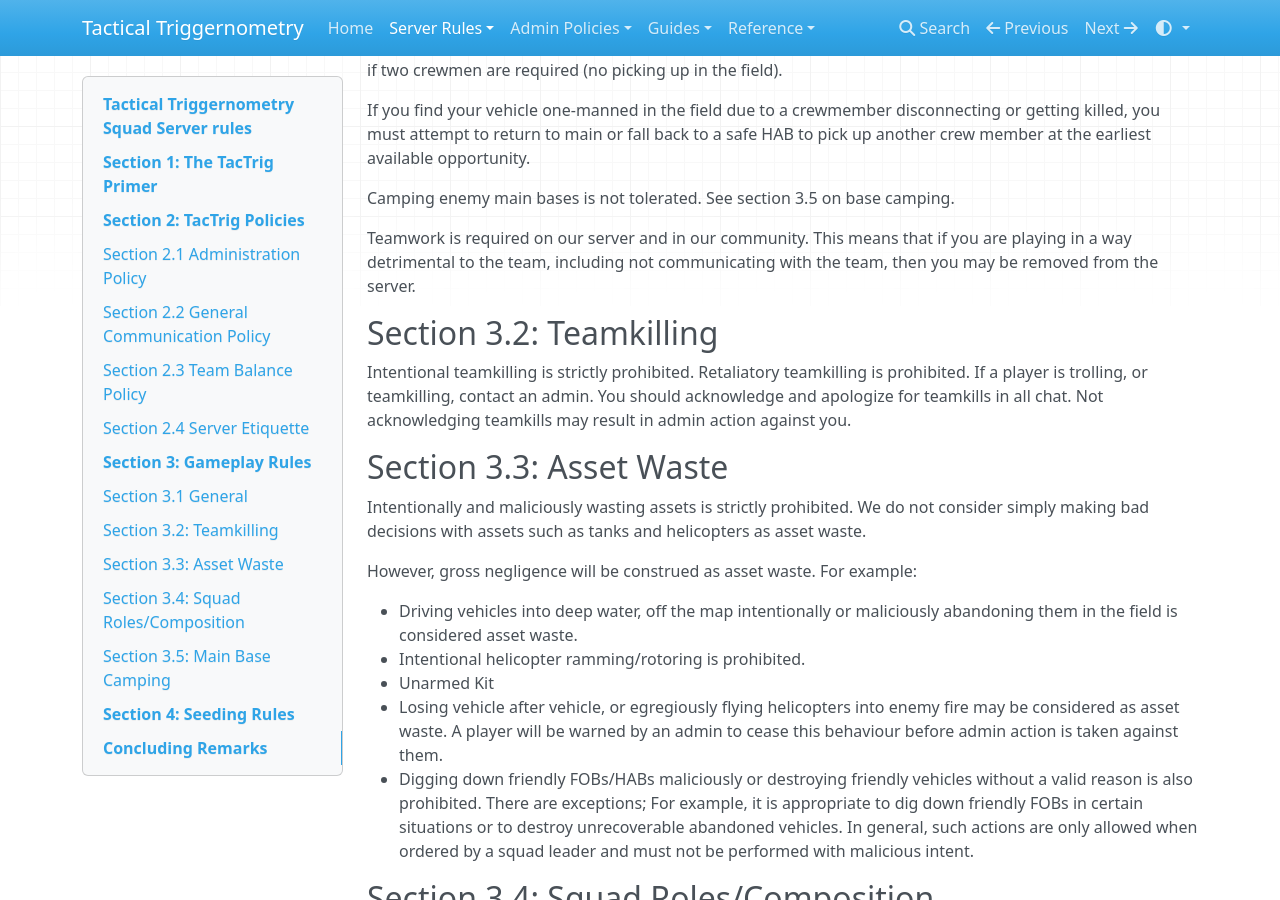
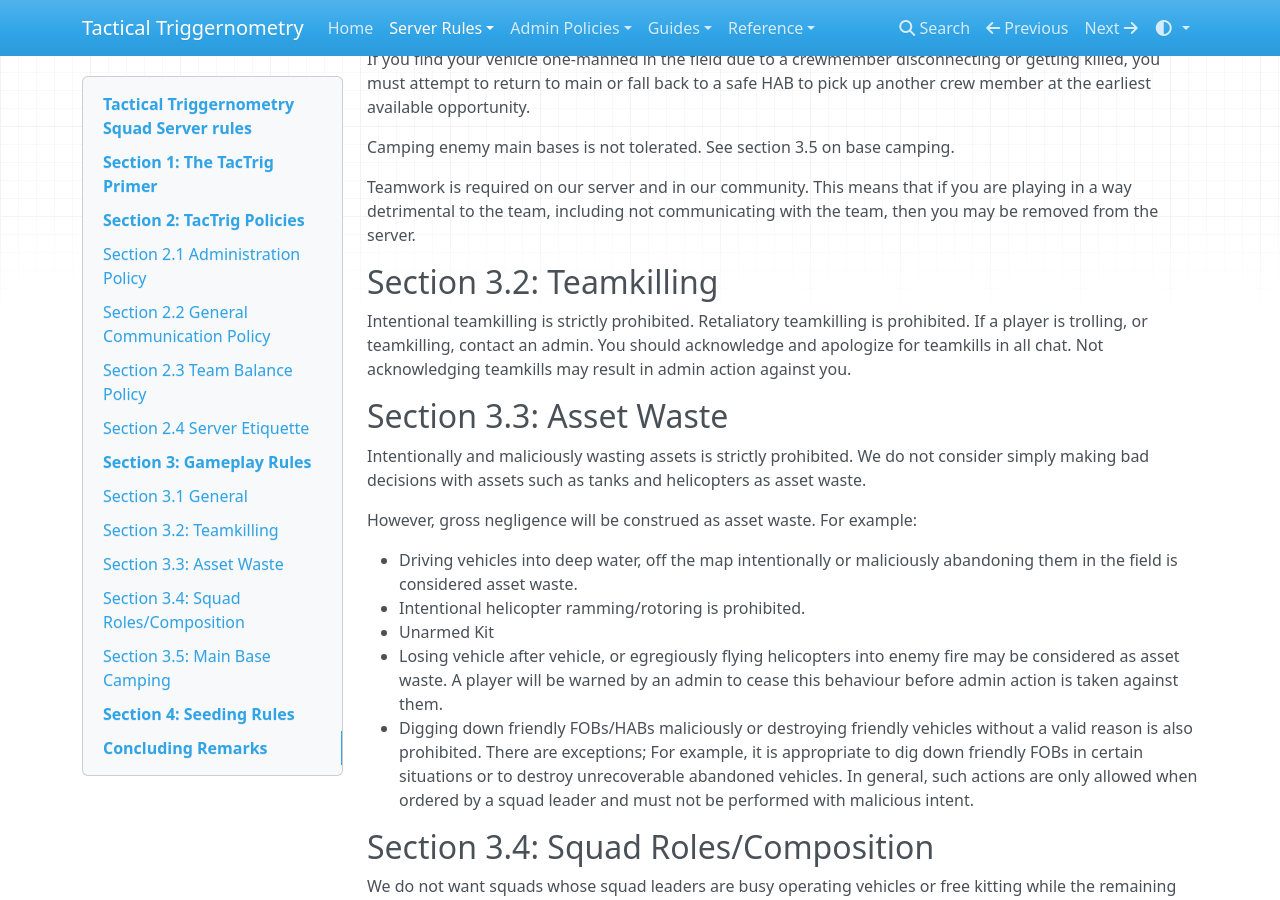
Before and after one commit to LonelyNinja/lonelyninja.github.io, an MkDocs documentation site: the page built from docs/server/server_rules.md, in a window 1280 px wide and 900 px high, scrolled down 2985 px. Built offline with MkDocs 1.6.1, drawn with Linux system fonts in a browser that asks for light colours; nearby versions of some CDN libraries; part of the change alters nothing that is shown.

```diff
--- a/docs/server/server_rules.md
+++ b/docs/server/server_rules.md
@@ -14,15 +14,12 @@ The TacTrig discord can be found here: https://www.discord.io/trig
 
 Enjoy the server? Want to skip the queue? Head over to discord to apply for whitelist!
 
----
-
 # Section 1: The TacTrig Primer
 
 At TacTrig, we do not merely have a set of rules (though, of course we have those), we have a primer. The primer is best viewed as a set of guiding principles. All our rules flow from our primer.
 
 If the administration team feels that a player, or a group of players is in consistent violation of this primer, we reserve the right to remove them from our community.
 
----
 
 # Section 2: TacTrig Policies
 
@@ -70,15 +67,13 @@ All players must join a squad. Unassigned players shall be considered AFK and ki
 
 Any discussion of tickets in all chat is strictly prohibited. At no point should anyone share ticket counts or any information that may be used to gain an advantage (e.g. location of FOBs, vehicles, etc.) with the other team. We take integrity and fair play very seriously.
 
-Intentional teamkilling is strictly prohibited, for any reason. See [section 3.2](#teamkiling) on teamkilling.
+Intentional teamkilling is strictly prohibited, for any reason. See [section 3.2](#teamkilling) on teamkilling.
 
 Squad leaders may kick a player from their squad for any reason and at any time.
 
 We do not allow advertising, both in chat or with your in-game name.
 
 When streaming it is required to have at least a 2-minute delay and to have an auto overlay that covers the map and pertinent game info on your stream. Your in-game name must not advertise that you are streaming (twitch, youtube, ttv).
-
----
 
 # Section 3: Gameplay Rules
 
@@ -110,7 +105,7 @@ Camping enemy main bases is not tolerated. See section 3.5 on base camping.
 
 Teamwork is required on our server and in our community. This means that if you are playing in a way detrimental to the team, including not communicating with the team, then you may be removed from the server.
 
-## Section 3.2: <a href="#teamkilling"></a>Teamkilling
+## Section 3.2: Teamkilling { #teamkilling }
 
 Intentional teamkilling is strictly prohibited. Retaliatory teamkilling is prohibited. If a player is trolling, or teamkilling, contact an admin. You should acknowledge and apologize for teamkills in all chat. Not acknowledging teamkills may result in admin action against you.
 
@@ -174,7 +169,6 @@ If an admin considers your actions base camping, you will be warned. Failure to
 
 Maliciously ruining the gameplay for the other team is unacceptable.
 
----
 
 # Section 4: Seeding Rules
 
--- a/mkdocs.yml
+++ b/mkdocs.yml
@@ -12,6 +12,8 @@ markdown_extensions:
   - admonition
   - pymdownx.details
   - pymdownx.superfences
+  - toc:
+      permalink: true
 nav:
   - Home: index.md
   - 'Server Rules':
@@ -24,12 +26,12 @@ nav:
     - 'Command' : policies/command.md
   - Guides:
     - 'Rules Enforcement': guides/rules_enforcement.md
+    - 'Punishment Matrix': guides/punishment_matrix.md
+    - 'Jail/Courthouse': guides/jail_courthouse.md
+    - 'Map Voting': guides/map_voting.md
     - 'AFK Seeding': guides/AFK_Seeding.md
     - 'Seeding': guides/seeding.md
-    - 'Map Voting': guides/map_voting.md
     - 'Creating Rotations': guides/creating_rotations.md
-    - 'Jail/Courthouse': guides/jail_courthouse.md
-    - 'Punishment Matrix': guides/punishment_matrix.md
     - 'Factions': guides/factions.md
   - Reference:
     - 'SquadJS': reference/command_reference.md
```
